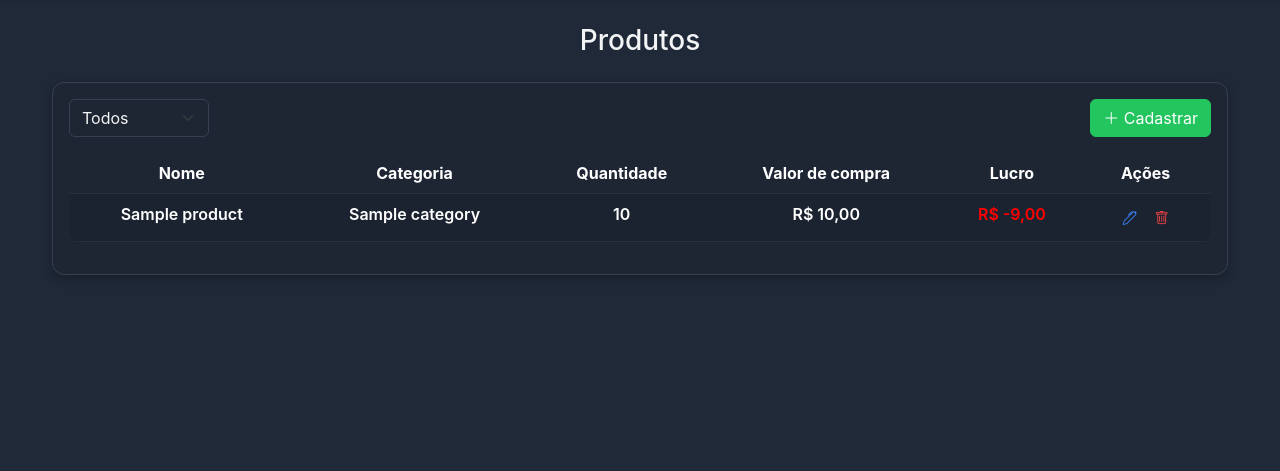
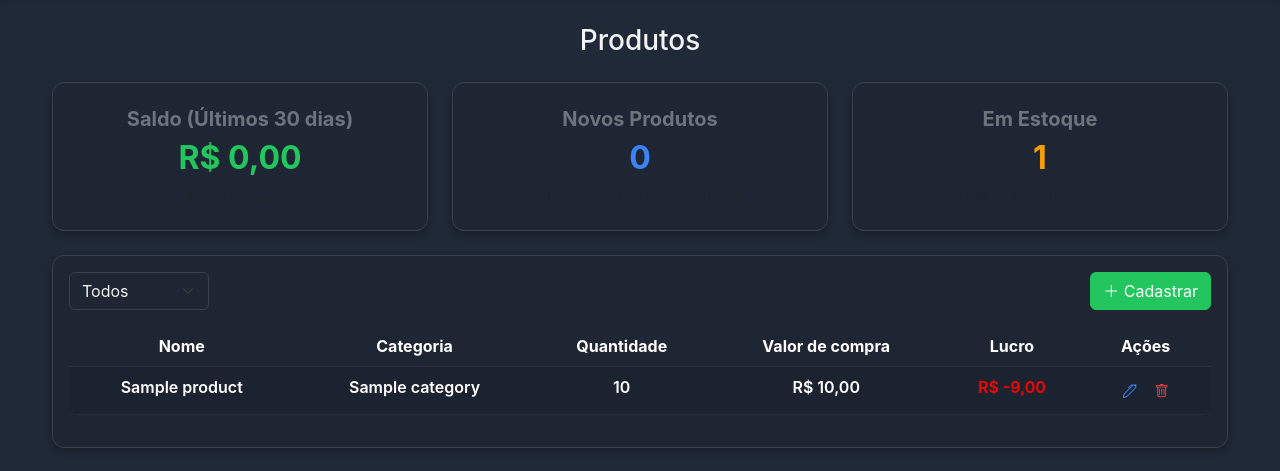
Before and after one commit to Daviqrozz/Revenda_estoque, a Django app: page / in a window 1280 px wide. Shown: the part 72-543 px from the top of the page. Run offline with Django 5.2, Linux system fonts and the light colour scheme; a user stored in the database is signed in; tables that the repository leaves empty hold one stand-in row (values such as "Sample post").

Commit message:
feat:added 3 new cards for the dashboard

```diff
--- a/api/templates/views/products.html
+++ b/api/templates/views/products.html
@@ -5,6 +5,37 @@
 {% block content %}
 
 <h3 class="text-center mb-4">Produtos</h3>
+
+<div class="row g-4 mb-4">
+    <!-- Balance Card -->
+    <div class="col-md-4">
+        <div class="card-dark shadow-soft p-4 d-flex flex-column align-items-center justify-content-center h-100 text-center">
+            <h5 class="text-secondary mb-2 fw-bold">Saldo (Últimos 30 dias)</h5>
+            <h2 class="fw-bold mb-0" style="color: {% if last_month_balance >= 0 %}var(--accent-green){% else %}var(--accent-red){% endif %};">
+                R$ {{ last_month_balance|floatformat:2 }}
+            </h2>
+            <small class="text-muted mt-2">Lucro realizado</small>
+        </div>
+    </div>
+
+    <!-- New Products Card -->
+    <div class="col-md-4">
+        <div class="card-dark shadow-soft p-4 d-flex flex-column align-items-center justify-content-center h-100 text-center">
+            <h5 class="text-secondary mb-2 fw-bold">Novos Produtos</h5>
+            <h2 class="fw-bold mb-0" style="color: var(--accent-blue);">{{ new_products_count }}</h2>
+            <small class="text-muted mt-2">Adicionados nos últimos 30 dias</small>
+        </div>
+    </div>
+
+    <!-- Stock Card -->
+    <div class="col-md-4">
+        <div class="card-dark shadow-soft p-4 d-flex flex-column align-items-center justify-content-center h-100 text-center">
+            <h5 class="text-secondary mb-2 fw-bold">Em Estoque</h5>
+            <h2 class="fw-bold mb-0" style="color: #F59E0B;">{{ stock_count }}</h2>
+            <small class="text-muted mt-2">Total de itens disponíveis</small>
+        </div>
+    </div>
+</div>
 
 <div class="card-dark shadow-soft p-3">
 
--- a/api/views.py
+++ b/api/views.py
@@ -1,12 +1,30 @@
 from django.shortcuts import render,get_object_or_404,redirect
-from .models import Product,STATUS_OPTIONS,Category
+from .models import Product,STATUS_OPTIONS,Category,STATUS_SALED,STATUS_IN_STOCK
 from .forms import ProductForm,CategoryForm
 from django.contrib.auth.decorators import login_required
+from django.db.models import Sum
+from django.utils import timezone
+from datetime import timedelta
 
 @login_required
 def product_view(request):
 
     products = Product.objects.all()
+
+    thirty_days_ago = timezone.now() - timedelta(days=30)
+
+    recent_products = Product.objects.filter(cadastred_date__gte=thirty_days_ago)
+
+    new_products_count = recent_products.count()
+
+    sold_recent = recent_products.filter(status=STATUS_SALED)
+
+    total_sales = sold_recent.aggregate(total=Sum('sale_value'))['total'] or 0
+    total_cost = sold_recent.aggregate(total=Sum('cost'))['total'] or 0
+
+    last_month_balance = total_sales - total_cost
+
+    stock_count = Product.objects.filter(status=STATUS_IN_STOCK).count()
 
     selected_status = request.GET.get('status')
 
@@ -24,6 +42,9 @@ def product_view(request):
         'products_list': products,
         'selected_status': selected_status,
         'status_choices': STATUS_OPTIONS,
+        'new_products_count': new_products_count,
+        'last_month_balance': last_month_balance,
+        'stock_count': stock_count,
     }
 
     return render(request, 'views/products.html', context)
--- a/static/css/custom.css
+++ b/static/css/custom.css
@@ -33,9 +33,6 @@ p, span, h1, h2, h3, h4, h5, h6 {
 .header-color {
     background-color: var(--bg-header);
 }
-
-
-
 
 .card-dark {
     background-color: var(--bg-card);
```
Also changed, not shown: revenda_estoque/settings.py (+22 -13 lines).
